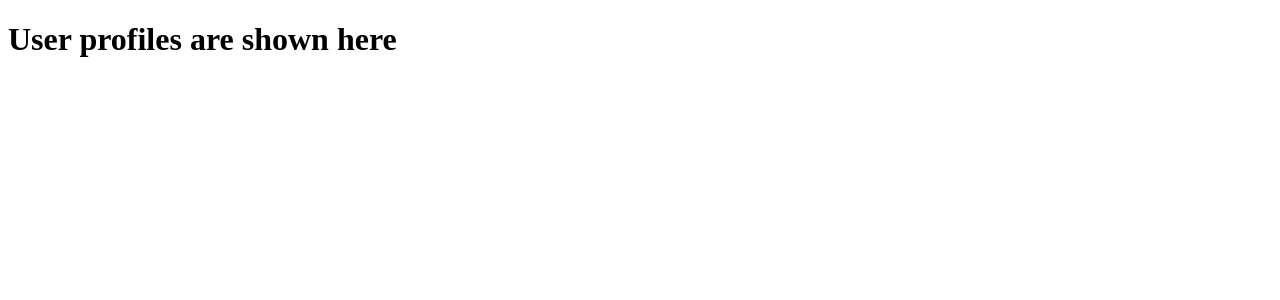
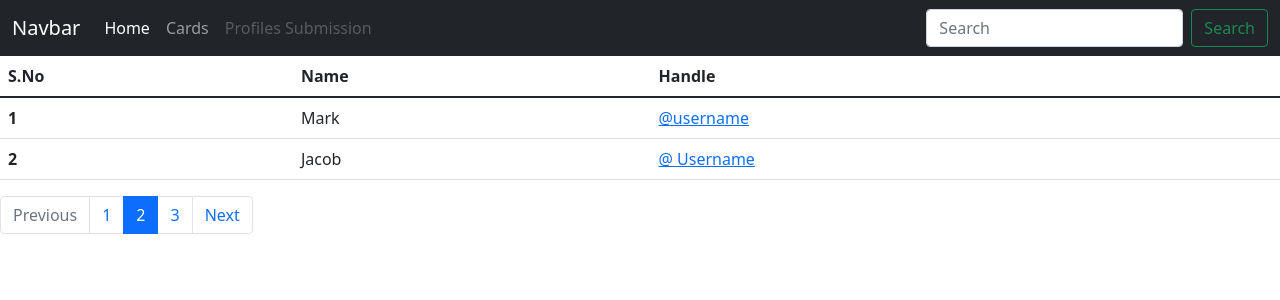
Before and after one commit to nikhil25803/djangoSnippets, a Django app: page /profile/ in a window 1280 px wide. Shown: the top 300 px of the page. Run offline with Django 3.2, Linux system fonts and the light colour scheme.

Commit message:
Created Templates

```diff
--- /dev/null
+++ b/VCard/card/templates/card/navbar.html
@@ -0,0 +1,71 @@
+<!DOCTYPE html>
+<html lang="en">
+<head>
+    <meta charset="UTF-8">
+    <meta http-equiv="X-UA-Compatible" content="IE=edge">
+    <meta name="viewport" content="width=device-width, initial-scale=1.0">
+
+    <link href="https://cdn.jsdelivr.net/npm/bootstrap@5.1.3/dist/css/bootstrap.min.css" rel="stylesheet" integrity="sha384-1BmE4kWBq78iYhFldvKuhfTAU6auU8tT94WrHftjDbrCEXSU1oBoqyl2QvZ6jIW3" crossorigin="anonymous">
+    <title></title>
+</head>
+<body>
+    <nav class="navbar navbar-expand-lg navbar-dark bg-dark">
+  <div class="container-fluid">
+    <a class="navbar-brand" href="#">Navbar</a>
+    <button class="navbar-toggler" type="button" data-bs-toggle="collapse" data-bs-target="#navbarSupportedContent" aria-controls="navbarSupportedContent" aria-expanded="false" aria-label="Toggle navigation">
+      <span class="navbar-toggler-icon"></span>
+    </button>
+    <div class="collapse navbar-collapse" id="navbarSupportedContent">
+      <ul class="navbar-nav me-auto mb-2 mb-lg-0">
+        <li class="nav-item">
+          <a class="nav-link active" aria-current="page" href="#">Home</a>
+        </li>
+        <li class="nav-item">
+          <a class="nav-link" href="#">Cards</a>
+        </li>
+        <!-- <li class="nav-item dropdown">
+          <a class="nav-link dropdown-toggle" href="#" id="navbarDropdown" role="button" data-bs-toggle="dropdown" aria-expanded="false">
+            Dropdown
+          </a>
+          <ul class="dropdown-menu" aria-labelledby="navbarDropdown">
+            <li><a class="dropdown-item" href="#">Action</a></li>
+            <li><a class="dropdown-item" href="#">Another action</a></li>
+            <li><hr class="dropdown-divider"></li>
+            <li><a class="dropdown-item" href="#">Profilese</a></li>
+          </ul>
+        </li> -->
+        <li class="nav-item">
+          <a class="nav-link disabled">Profiles Submission</a>
+        </li>
+      </ul>
+      <form class="d-flex">
+        <input class="form-control me-2" type="search" placeholder="Search" aria-label="Search">
+        <button class="btn btn-outline-success" type="submit">Search</button>
+      </form>
+    </div>
+  </div>
+</nav>
+
+    {% block content %}
+
+
+    {% endblock %}
+
+
+    <nav aria-label="...">
+  <ul class="pagination">
+    <li class="page-item disabled">
+      <a class="page-link">Previous</a>
+    </li>
+    <li class="page-item"><a class="page-link" href="#">1</a></li>
+    <li class="page-item active" aria-current="page">
+      <a class="page-link" href="#">2</a>
+    </li>
+    <li class="page-item"><a class="page-link" href="#">3</a></li>
+    <li class="page-item">
+      <a class="page-link" href="#">Next</a>
+    </li>
+  </ul>
+</nav>
+</body>
+</html>
--- a/VCard/card/templates/card/profiles.html
+++ b/VCard/card/templates/card/profiles.html
@@ -1,12 +1,32 @@
-<!DOCTYPE html>
-<html lang="en">
-<head>
-    <meta charset="UTF-8">
-    <meta http-equiv="X-UA-Compatible" content="IE=edge">
-    <meta name="viewport" content="width=device-width, initial-scale=1.0">
-    <title>User Profiles</title>
-</head>
-<body>
-    <h1>User profiles are shown here</h1>
-</body>
-</html>
+{% extends 'card/navbar.html' %}
+
+
+{% block content %}
+
+<table class="table">
+    <thead>
+      <tr>
+        <th scope="col">S.No</th>
+        <th scope="col">Name</th>
+
+        <th scope="col">Handle</th>
+      </tr>
+    </thead>
+    <tbody>
+      <tr>
+        <th scope="row">1</th>
+        <td>Mark</td>
+
+        <td><a href="">@username</a></td>
+      </tr>
+      <tr>
+        <th scope="row">2</th>
+        <td>Jacob</td>
+
+        <td><a href="">@ Username</a></td>
+      </tr>
+
+    </tbody>
+  </table>
+
+{% endblock %}
```
Also changed, not shown: VCard/card/templates/card/cards.html (+15 -12 lines), VCard/card/templates/card/home.html (+44 -12 lines).
